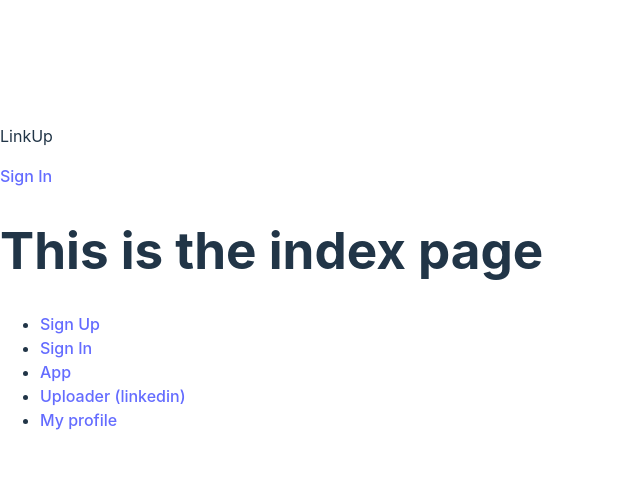
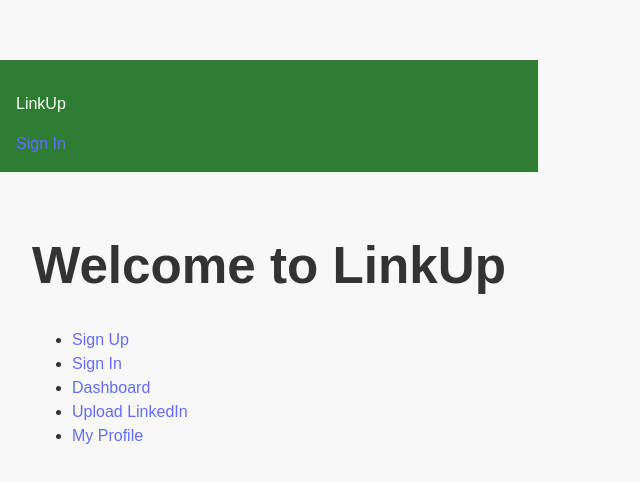
Before and after one commit to naishagarwal/hackmit-2024-college-counselor, a React (Vite) app in the folder clerk-react/: page / in a window 1280 px wide. Shown: the part 122-604 px from the top of the page, without its empty margins (0-640 px from the left). Built offline with nearby package versions, Linux system fonts and the light colour scheme; no server answers.

Commit message:
add green

```diff
--- a/clerk-react/src/index.css
+++ b/clerk-react/src/index.css
@@ -66,3 +66,43 @@ button:focus-visible {
     background-color: #f9f9f9;
   }
 }
+
+/* General styling */
+body {
+  margin: 0;
+  font-family: Arial, sans-serif;
+  background-color: #f8f8f8; /* Light grey background */
+  color: #333; /* Default text color */
+}
+
+/* Header styling */
+.header {
+  background-color: #2e7d32; /* Green background */
+  color: white;
+  display: flex;
+  justify-content: space-between;
+  align-items: center;
+  padding: 1rem;
+}
+
+/* Navigation bar styling */
+.navbar {
+  list-style: none;
+  display: flex;
+  gap: 1.5rem;
+}
+
+.navbar a {
+  text-decoration: none;
+  color: white;
+  font-weight: bold;
+}
+
+.navbar a:hover {
+  text-decoration: underline;
+}
+
+/* Main content area */
+main {
+  padding: 2rem;
+}
--- a/clerk-react/src/routes/index.tsx
+++ b/clerk-react/src/routes/index.tsx
@@ -1,11 +1,11 @@
-import { Link } from 'react-router-dom'
+import { Link } from 'react-router-dom';
 
 export default function IndexPage() {
   return (
-    <div>
-      <h1>This is the index page</h1>
-      <div>
-        <ul>
+    <div className="index-container">
+      <h1 className="index-title">Welcome to LinkUp</h1>
+      <nav className="index-nav">
+        <ul className="index-navbar">
           <li>
             <Link to="/sign-up">Sign Up</Link>
           </li>
@@ -13,16 +13,16 @@ export default function IndexPage() {
             <Link to="/sign-in">Sign In</Link>
           </li>
           <li>
-            <Link to="/app">App</Link>
+            <Link to="/app">Dashboard</Link>
           </li>
           <li>
-            <Link to="/app/uploader">Uploader (linkedin)</Link>
+            <Link to="/app/uploader">Upload LinkedIn</Link>
           </li>
           <li>
-            <Link to="/app/profile">My profile</Link>
+            <Link to="/app/profile">My Profile</Link>
           </li>
         </ul>
-      </div>
+      </nav>
     </div>
-  )
+  );
 }
```
